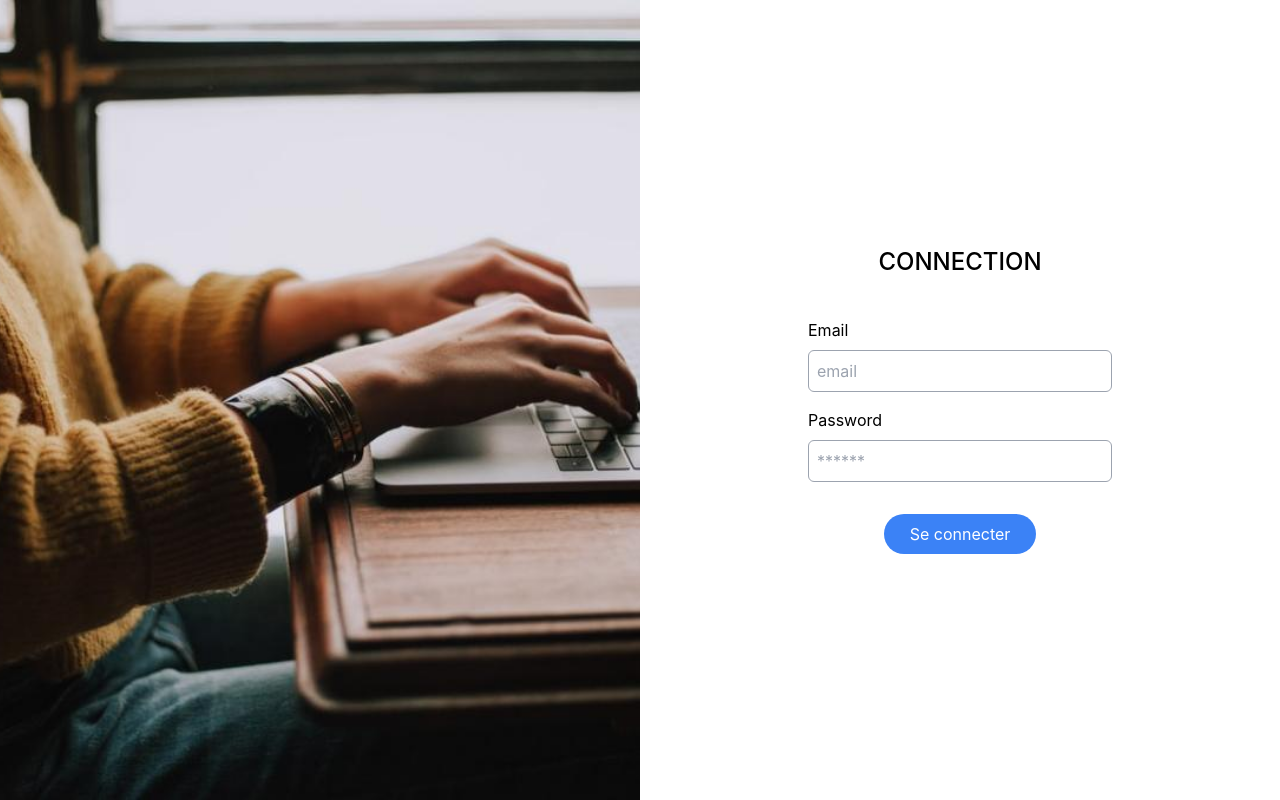
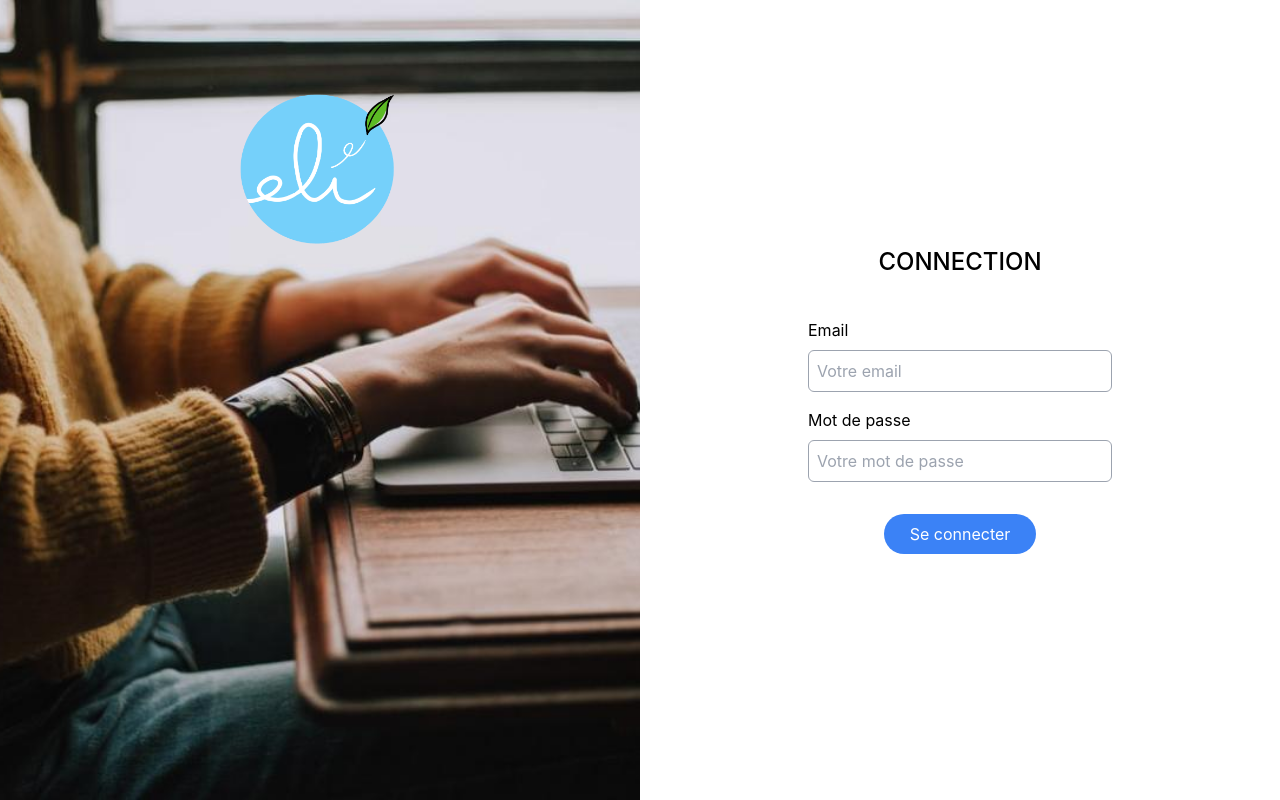
Before and after one commit to WildCodeSchool/2020-11-wns-lyon-project-eli-front, a React (Create React App) app: page /login in a window 1280 px wide. Built offline with nearby package versions, Linux system fonts and the light colour scheme.

Commit message:
fix auth and redirection

```diff
--- a/package.json
+++ b/package.json
@@ -14,6 +14,7 @@
     "@types/node": "^12.19.9",
     "@types/react": "^16.14.2",
     "@types/react-dom": "^16.9.10",
+    "@types/react-router-dom": "^5.1.7",
     "apollo-link-http": "^1.5.17",
     "autoprefixer": "^10.1.0",
     "axios": "^0.21.1",
@@ -26,6 +27,7 @@
     "react-cookie": "^4.0.3",
     "react-dom": "^17.0.1",
     "react-hook-form": "^6.14.0",
+    "react-router-dom": "^5.2.0",
     "react-scripts": "4.0.1",
     "tailwindcss": "^2.0.2",
     "typescript": "^4.1.3",
--- a/src/App.tsx
+++ b/src/App.tsx
@@ -1,11 +1,34 @@
 import './App.css';
-import { AuthGate } from './utils/AuthGate';
 import React from 'react';
+import { BrowserRouter as Router, Switch, Route, Redirect } from 'react-router-dom';
+import LoginPage from './pages/LoginPage';
+import Dashboard from './pages/Dashboard';
+import { useCookies } from 'react-cookie';
+import { useAuthToken } from './hooks/auth';
 
 const App = (): JSX.Element => {
+  const [authToken] = useAuthToken();
+  const [cookies] = useCookies(['user']);
+
   return (
     <>
-      <AuthGate />
+      <Router>
+        <Switch>
+          <Route exact path="/login" render={() => (!authToken || !cookies ? <LoginPage /> : <Redirect to="/" />)} />
+          <Route
+            path="/"
+            render={() =>
+              authToken && cookies ? (
+                <>
+                  <Route exact path="/" component={Dashboard} />
+                </>
+              ) : (
+                <Redirect to="/login" />
+              )
+            }
+          />
+        </Switch>
+      </Router>
     </>
   );
 };
--- a/src/components/AuthForm.tsx
+++ b/src/components/AuthForm.tsx
@@ -28,26 +28,29 @@ const AuthForm = (): JSX.Element => {
             Email
           </label>
           <input
-            className="w-full rounded-md p-2 border-solid border border-gray-400"
+            className="w-full rounded-md p-2 border-solid border border-gray-400 focus:outline-none focus:ring-2 focus:ring-blue-500 focus:border-transparent"
             type="email"
             name="email"
             ref={register()}
-            placeholder="email"
+            placeholder="Votre email"
           />
         </div>
         <div className="w-full flex flex-col mb-8">
           <label className="mb-2" htmlFor="password">
-            Password
+            Mot de passe
           </label>
           <input
-            className="w-full rounded-md p-2 border-solid border border-gray-400"
+            className="w-full rounded-md p-2 border-solid border border-gray-400 focus:outline-none focus:ring-2 focus:ring-blue-500 focus:border-transparent"
             name="password"
             type="password"
             ref={register()}
-            placeholder="******"
+            placeholder="Votre mot de passe"
           />
         </div>
-        <button className="w-1/2 rounded-full bg-blue-500 p-2 focus:outline-none text-white" type="submit">
+        <button
+          className="w-full sm:w-1/2 rounded-full bg-blue-500 hover:bg-blue-600 p-2 focus:outline-none text-white"
+          type="submit"
+        >
           Se connecter
         </button>
       </form>
--- a/src/index.tsx
+++ b/src/index.tsx
@@ -2,13 +2,13 @@ import React from 'react';
 import ReactDOM from 'react-dom';
 import './tailwind.output.css';
 import App from './App';
-import { AuthProvider } from './providers/AuthProvider';
+import { APIProvider } from './providers/APIProvider';
 
 ReactDOM.render(
   <React.StrictMode>
-    <AuthProvider>
+    <APIProvider>
       <App />
-    </AuthProvider>
+    </APIProvider>
   </React.StrictMode>,
   document.getElementById('root'),
 );
--- a/src/pages/Dashboard.tsx
+++ b/src/pages/Dashboard.tsx
@@ -29,7 +29,7 @@ const Dashboard = (): JSX.Element => {
   return (
     <>
       <header>
-        <h1>ELI Project</h1>
+        <h1>Dahsboard</h1>
       </header>
       <section>
         <div>
--- a/src/pages/LoginPage.tsx
+++ b/src/pages/LoginPage.tsx
@@ -1,12 +1,14 @@
 import React from 'react';
 import AuthForm from '../components/AuthForm';
 import BackgroundLogin from '../assets/images/background-login.jpeg';
+import Logo from '../assets/images/logo_eli_2.png';
 
 const LoginPage = (): JSX.Element => {
   return (
     <section className="flex flex-col md:flex-row">
-      <div className="w-full md:w-1/2 h-screen bg-red-500 flex">
+      <div className="w-full md:w-1/2 h-screen flex relative">
         <img className="object-cover" src={BackgroundLogin} alt="" />
+        <img className="absolute top-20 left-1/2 w-44 h-44 transform -translate-x-1/2" src={Logo} alt="" />
       </div>
       <div className="w-full md:w-1/2 h-screen flex flex-row justify-center items-center">
         <AuthForm />
--- a/src/providers/AuthProvider.tsx
+++ b/src/providers/APIProvider.tsx
@@ -9,6 +9,6 @@ import { useAppApolloClient } from '../services/apolloClient';
  *
  * I find this solution for now
  */
-export const AuthProvider = (props: any): JSX.Element => {
+export const APIProvider = (props: any): JSX.Element => {
   return <ApolloProvider client={useAppApolloClient()}>{props.children}</ApolloProvider>;
 };
--- a/src/utils/AuthGate.tsx
+++ /dev/null
@@ -1,16 +0,0 @@
-import React from 'react';
-import { useCookies } from 'react-cookie';
-// import { useUserQuery } from "../network/userQuery";
-import LoginPage from '../pages/LoginPage';
-import { useAuthToken } from '../hooks/auth';
-import Dashboard from '../pages/Dashboard';
-
-export const AuthGate = (): JSX.Element => {
-  const [authToken] = useAuthToken();
-  // const userData = useUserQuery();
-  const [cookies, ,] = useCookies(['user']);
-
-  if (cookies && authToken) return <Dashboard />;
-
-  return <LoginPage />;
-};
--- a/src/utils/loginMutation.tsx
+++ b/src/utils/loginMutation.tsx
@@ -4,8 +4,8 @@ import { useCookies } from 'react-cookie';
 import { useAuthToken } from '../hooks/auth';
 
 export const loginMutationGQL = gql`
-  mutation auth($password: String!, $login: String!) {
-    authenticate(password: $password, email: $login) {
+  mutation auth($password: String!, $email: String!) {
+    authenticate(password: $password, email: $email) {
       token
       user {
         email
@@ -20,19 +20,19 @@ export const useLoginMutation = () => {
 
   const [mutation, mutationResults] = useMutation(loginMutationGQL, {
     onCompleted: (data) => {
-      // console.log(data.authenticate.user.email);
+      console.log(data);
       setCookie('user', data.authenticate.user.email);
       setAuthToken(data.authenticate.token);
     },
   });
 
   // full login function
-  const login = async (user: string, password: string): Promise<FetchResult<unknown>> => {
+  const login = async (email: string, password: string): Promise<FetchResult<unknown>> => {
     removeAuthtoken();
     return await mutation({
       variables: {
         password,
-        login: user,
+        email,
       },
     });
   };
```
Also changed, not shown: src/assets/images/logo_eli_2.png (added), 1 other file (tests, documents, lock files or other folders).
